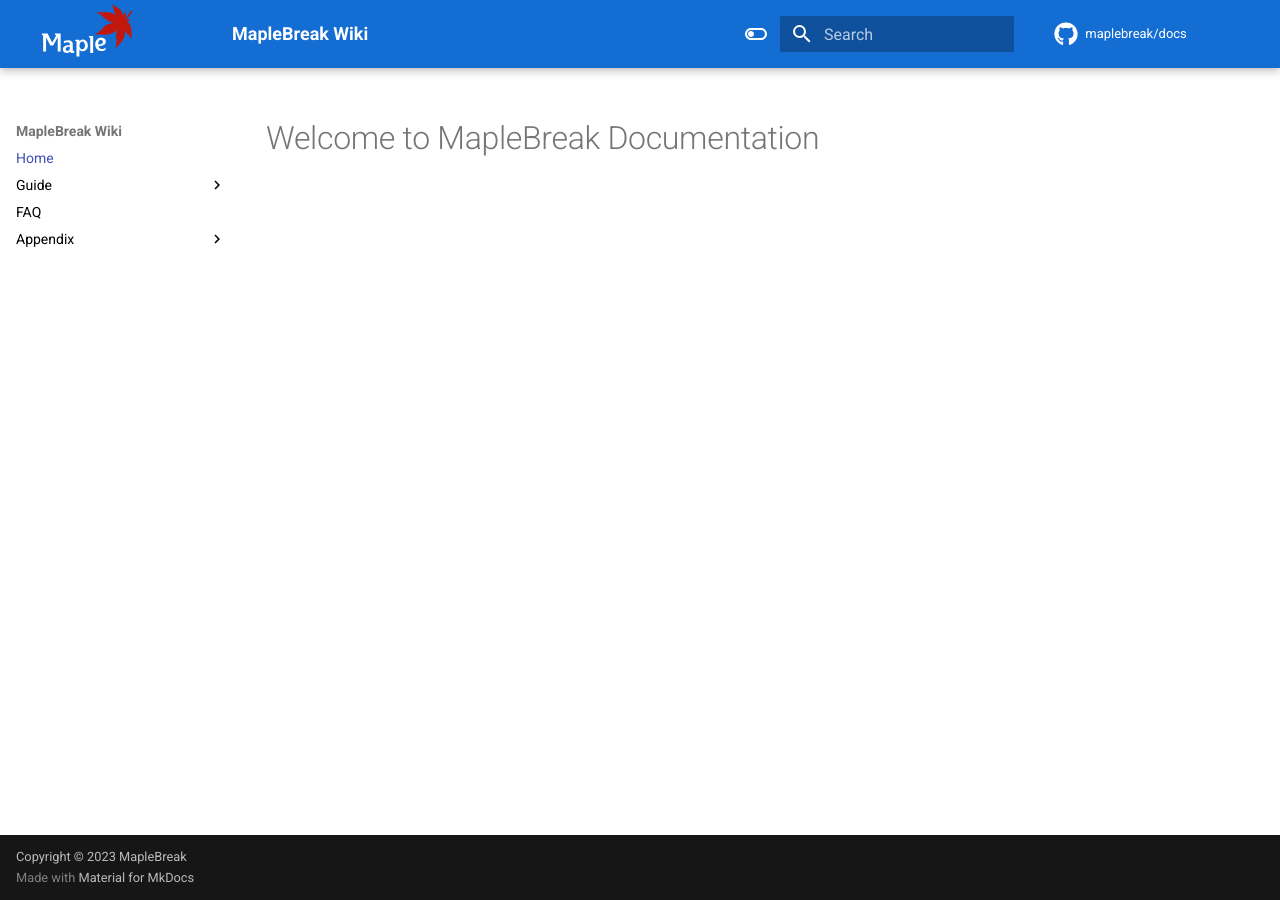
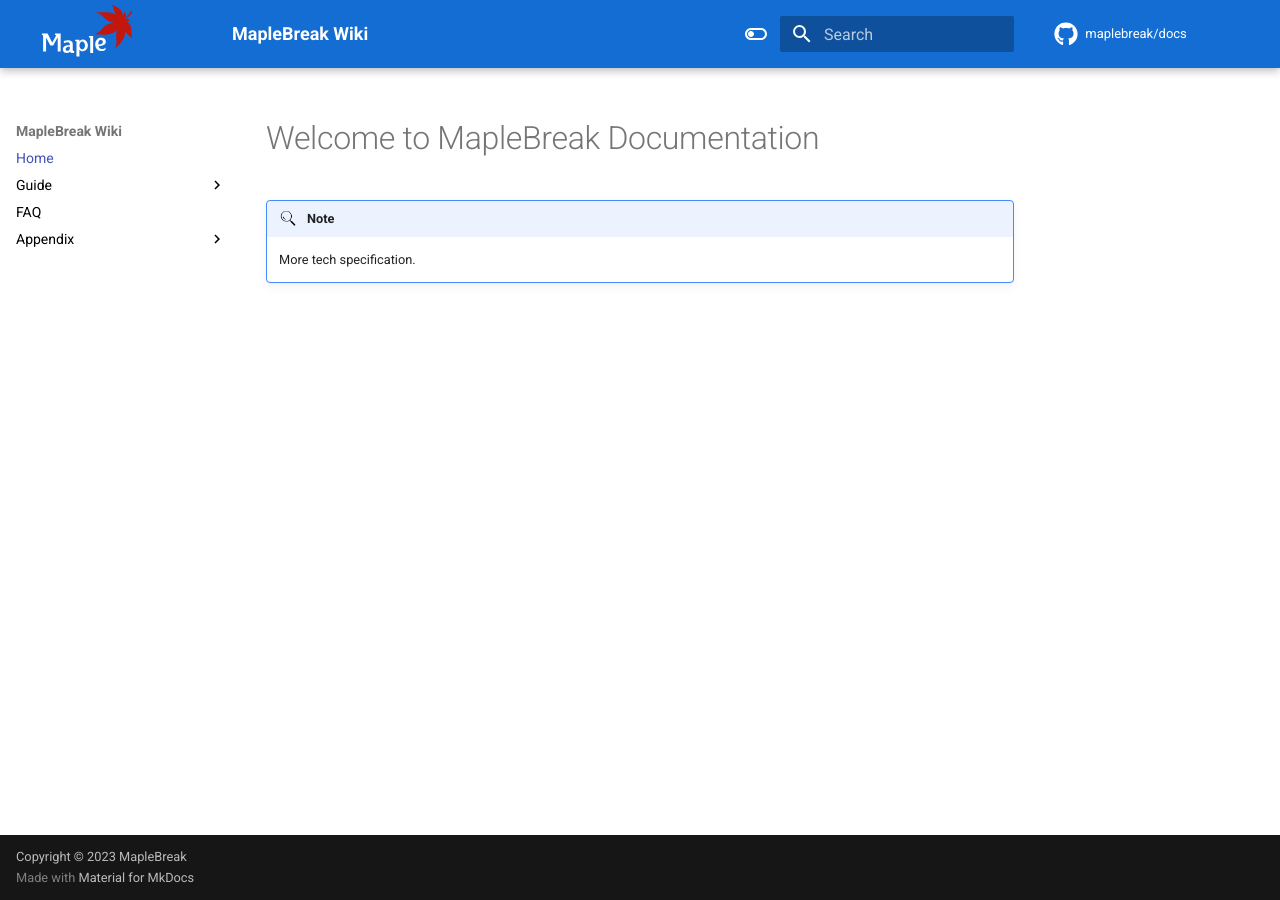
Before and after one commit to maplebreak/docs, an MkDocs documentation site: the page built from docs/index.md, in a window 1280 px wide. Built offline with MkDocs 1.6.1 and Material for MkDocs 9.7.7, drawn with Linux system fonts in a browser that asks for light colours; comment, search, counter and statistics services are not loaded; the version menu is left out.

Commit message:
Update index.md

```diff
--- a/docs/index.md
+++ b/docs/index.md
@@ -1 +1,4 @@
 # Welcome to MapleBreak Documentation
+
+!!! note
+    More tech specification.
```
